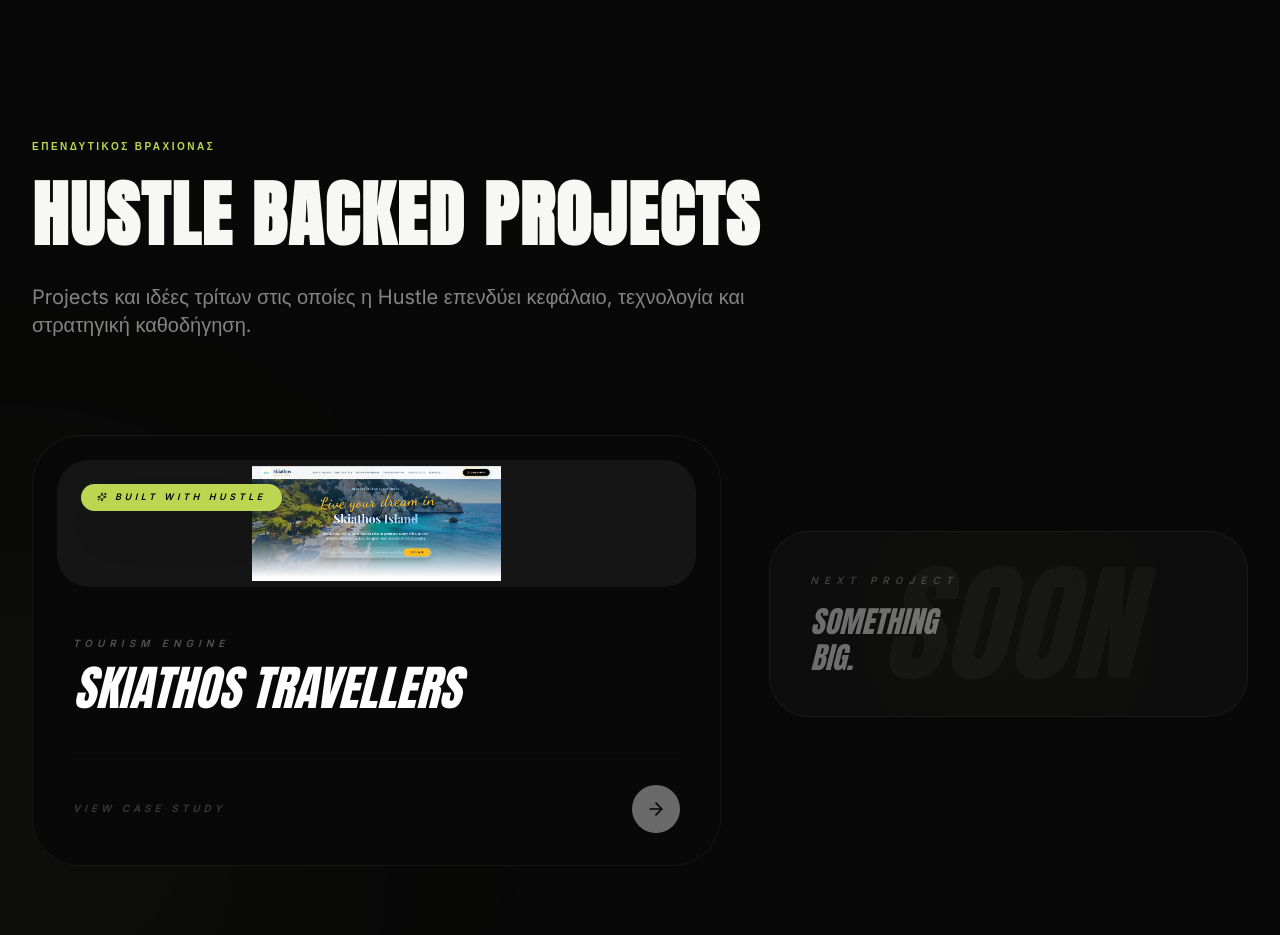
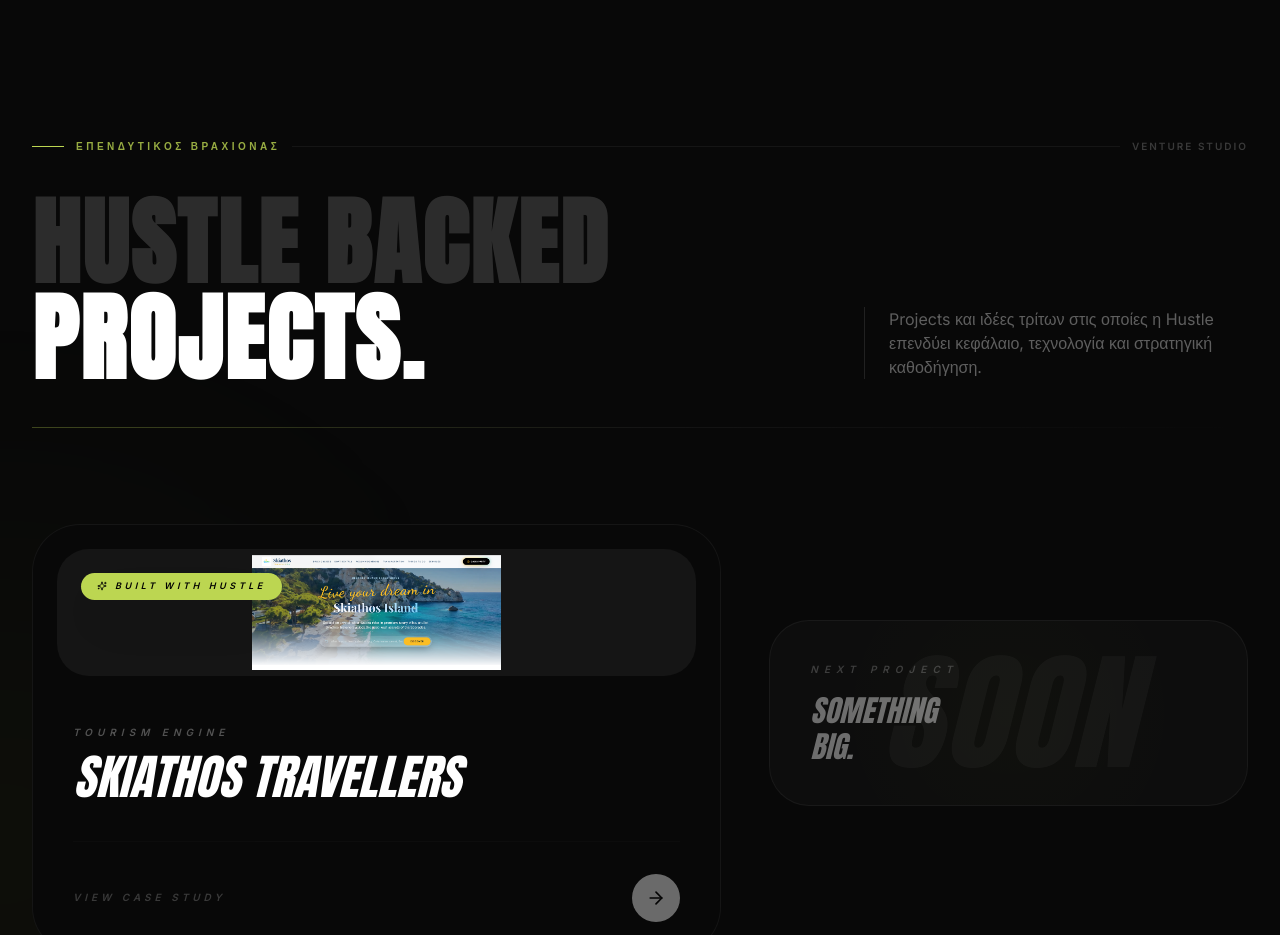
Before and after one commit to hustleadv/hustle-labs-next-gen-growth, a React (Vite) app: page /portfolio in a window 1280 px wide. Shown: the part 5120-6055 px from the top of the page. Built offline with nearby package versions, Linux system fonts and the light colour scheme; the HTML template or start-up script is replaced by a standard one; a web font is replaced by a local one.

Commit message:
design: editorial redesign for Hustle Backed Projects section

```diff
--- a/src/pages/Work.tsx
+++ b/src/pages/Work.tsx
@@ -1040,17 +1040,43 @@ const Work = () => {
       {/* ── SECTION 4: HUSTLE BACKED / VENTURES ── */}
       <section className="py-32 md:py-48 relative border-t border-white/5 bg-[#080808] overflow-hidden" id="investments">
         <div className="container mx-auto px-4 lg:px-8 relative z-10">
-          <div className="max-w-4xl mb-24">
-            <motion.div {...fadeUp()}>
-              <span className="text-[10px] font-semibold uppercase tracking-[0.25em] text-primary mb-6 block">{t('portfolio.investments.badge')}</span>
-              <h2 className="font-display text-4xl md:text-6xl lg:text-7xl font-black tracking-wide leading-[1.1] uppercase mb-8">
-                {t('portfolio.investments.title')}
-              </h2>
-              <p className="text-lg md:text-xl text-white/50 leading-relaxed max-w-3xl font-normal tracking-normal">
-                {t('portfolio.investments.subtitle')}
-              </p>
-            </motion.div>
-          </div>
+          {/* Label + Title — Editorial Layout */}
+          <motion.div {...fadeUp()} className="mb-16 md:mb-24">
+            {/* Top eyebrow */}
+            <div className="flex items-center gap-3 mb-10">
+              <div className="w-8 h-px bg-primary" />
+              <span className="text-[10px] font-semibold uppercase tracking-[0.35em] text-primary opacity-80">
+                {t('portfolio.investments.badge')}
+              </span>
+              <div className="h-px flex-1 bg-white/5" />
+              <span className="text-[10px] font-semibold uppercase tracking-[0.2em] text-white/20">Venture Studio</span>
+            </div>
+
+            {/* Split headline */}
+            <div className="flex flex-col lg:flex-row lg:items-end lg:justify-between gap-8 lg:gap-16">
+              {/* Left: main headline */}
+              <div className="flex-1">
+                <h2 className="font-display uppercase leading-[0.95]">
+                  <span className="block text-5xl sm:text-6xl md:text-7xl lg:text-8xl font-black tracking-wide text-white/15">
+                    Hustle Backed
+                  </span>
+                  <span className="block text-5xl sm:text-6xl md:text-7xl lg:text-8xl font-black tracking-wide text-white">
+                    Projects.
+                  </span>
+                </h2>
+              </div>
+
+              {/* Right: descriptor */}
+              <div className="lg:max-w-xs xl:max-w-sm shrink-0 lg:pb-2">
+                <p className="text-white/35 text-sm md:text-base font-normal leading-relaxed tracking-normal border-l border-white/10 pl-6">
+                  {t('portfolio.investments.subtitle')}
+                </p>
+              </div>
+            </div>
+
+            {/* Bottom divider */}
+            <div className="mt-10 h-px bg-gradient-to-r from-primary/30 via-white/5 to-transparent" />
+          </motion.div>
 
           <div className="grid grid-cols-1 md:grid-cols-12 gap-8 lg:gap-12 pb-24">
             <div className="md:col-span-12 lg:col-span-7">
```
